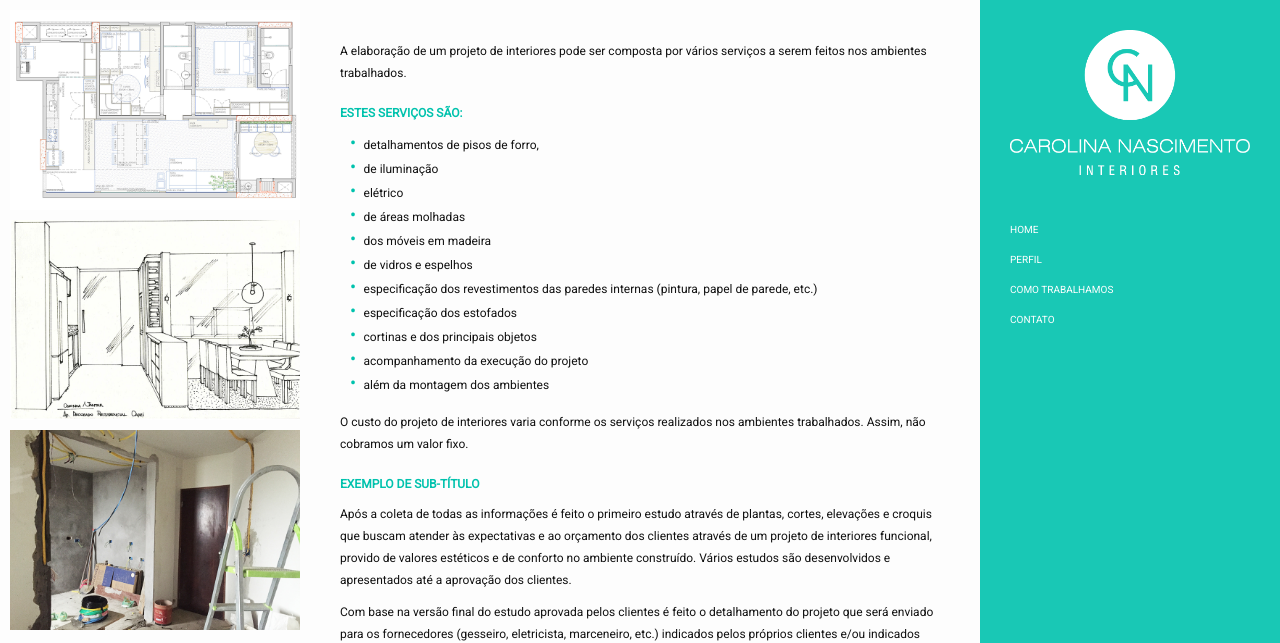
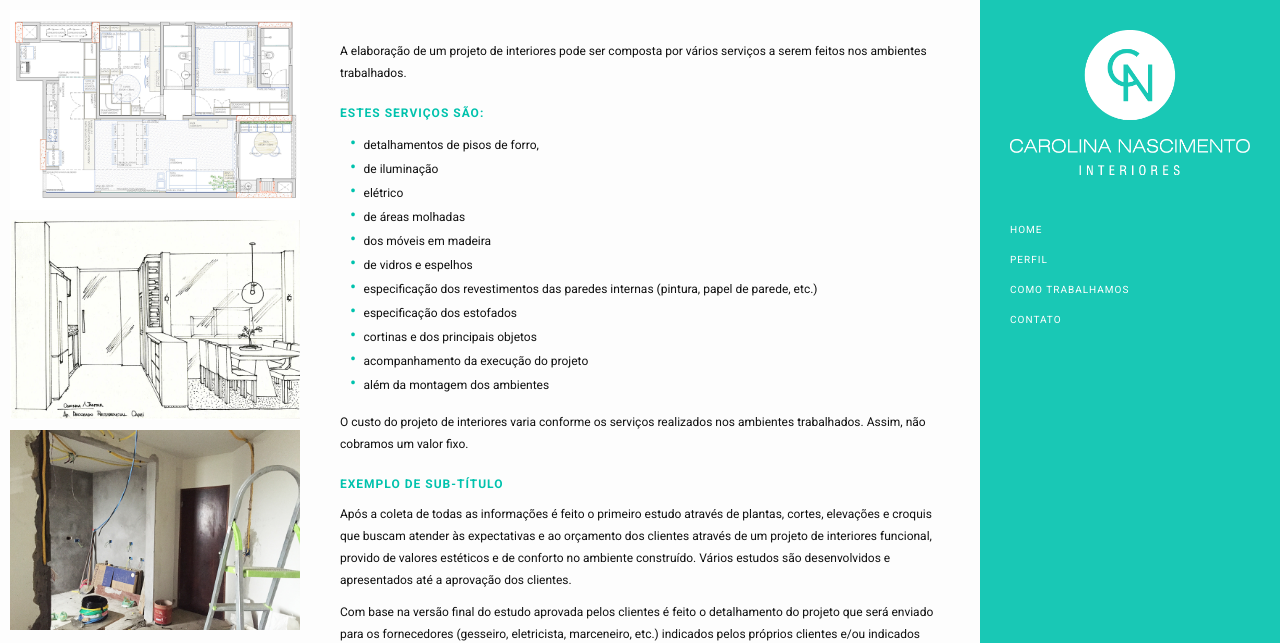
Before and after one commit to eduardofiorezi/carolinanascimentointeriores, a Jekyll site: the page built from como-trabalhamos.html, in a window 1280 px wide. Shown: the top 643 px of the page. Built offline with Jekyll 4.4.1, drawn with Linux system fonts in a browser that asks for light colours.

Commit message:
Improv on fonts

```diff
--- a/_includes/head.html
+++ b/_includes/head.html
@@ -8,6 +8,5 @@
 
   <link rel="stylesheet" href="{{ "/css/main.css" | prepend: site.baseurl }}">
   <link rel="canonical" href="{{ page.url | replace:'index.html','' | prepend: site.baseurl | prepend: site.url }}">
-  <link rel="alternate" type="application/rss+xml" title="{{ site.title }}" href="{{ "/feed.xml" | prepend: site.baseurl | prepend: site.url }}">
-  <link href="https://fonts.googleapis.com/css?family=Roboto" rel="stylesheet">
+  <link href="https://fonts.googleapis.com/css?family=Roboto:400,400i,700" rel="stylesheet">
 </head>
--- a/_sass/_layout.scss
+++ b/_sass/_layout.scss
@@ -38,6 +38,7 @@
         color: white;
         display: block;
         padding: 0 30px;
+        letter-spacing: 1px;
 
         &:hover {
             background: $main-green-dark;
@@ -77,6 +78,7 @@
 
     h2 {
         margin: 20px 0 10px 0;
+        letter-spacing: 1px;
     }
 
     p,
```
